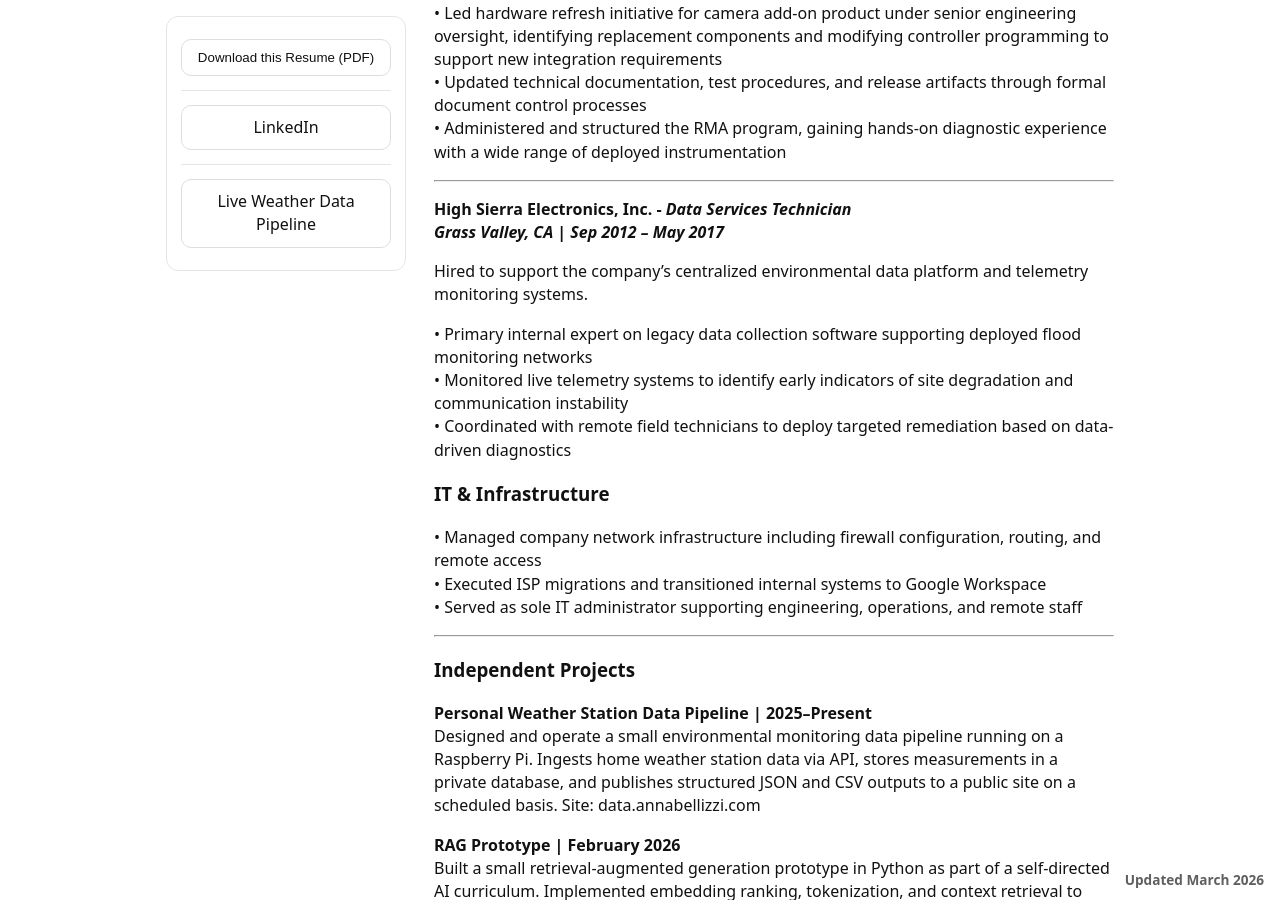
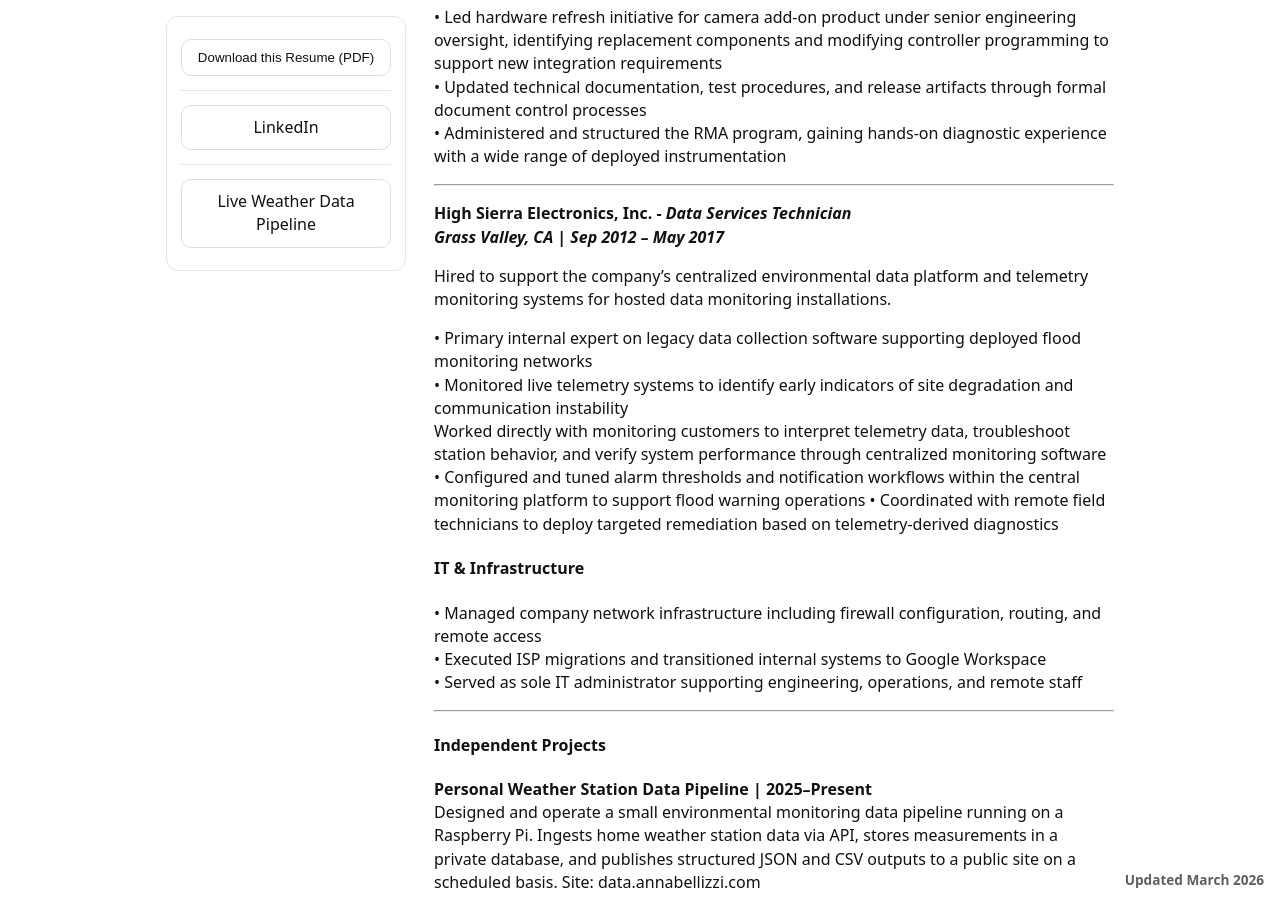
Before and after one commit to jostagirl/PublicResume, a Jekyll site: the page built from v/WWG/index.md, in a window 1280 px wide and 900 px high, scrolled down 1658 px. Built offline with Jekyll 4.4.1, drawn with Linux system fonts in a browser that asks for light colours; our own code applies the rules of GitHub Pages for plain Markdown files.

Commit message:
Publish resume site update

```diff
--- a/v/WWG/index.md
+++ b/v/WWG/index.md
@@ -26,13 +26,13 @@ Experienced working across the lifecycle of field monitoring systems — control
 
 Retained as a subject matter expert for legacy High Sierra flood telemetry systems following acquisition. Served as escalation point for complex failures affecting municipal flood warning infrastructure.
 
-### Technical Escalation & Operational Recovery
+#### Technical Escalation & Operational Recovery
 • Acted as go-to escalation resource for cross-layer failures spanning ALERT / ALERT2 telemetry networks, base stations, RF transport, cellular backhaul, and centralized data systems
 • Led recovery of a 300+ site municipal flood warning network operating at ~30% capacity, restoring operability to ~70% through telemetry analysis, configuration auditing, and coordinated field remediation
 • Developed structured deployment plans and diagnostic punchlists for remote field crews based on live telemetry system behavior
 • Forecasted component replacement needs using system data trends to improve repair efficiency and reduce unnecessary field visits
 
-### Configuration Governance & System Integrity
+#### Configuration Governance & System Integrity
 • Identified configuration drift and documentation inconsistencies across long-lived telemetry deployments where multiple hardware generations were in operation
 • Recognized and addressed template divergence in distributed monitoring systems where site-specific program modifications accumulate over time
 • Functioned as system-level release gate during manufacturing cycles, ensuring integrated validation prior to deployment
@@ -45,12 +45,12 @@ Retained as a subject matter expert for legacy High Sierra flood telemetry syste
 
 Advanced into a systems engineering role bridging hardware, telemetry infrastructure, and data systems across distributed flood monitoring networks.
 
-### Network Architecture & Controller Integration
+#### Network Architecture & Controller Integration
 • Configured and validated distributed ALERT2 Master / Remote controller hierarchies across several multi-site municipal monitoring systems.
 • Defined reporting cadence (timed, event-driven, command-driven) to ensure reliable telemetry propagation to base stations and centralized monitoring systems
 • Conducted system-level troubleshooting across transmitters, RF repeaters, cellular backhaul, municipal networks, and centralized data workflows
 
-### Engineering & Product Contribution
+#### Engineering & Product Contribution
 • Led hardware refresh initiative for camera add-on product under senior engineering oversight, identifying replacement components and modifying controller programming to support new integration requirements
 • Updated technical documentation, test procedures, and release artifacts through formal document control processes
 • Administered and structured the RMA program, gaining hands-on diagnostic experience with a wide range of deployed instrumentation
@@ -60,13 +60,15 @@ Advanced into a systems engineering role bridging hardware, telemetry infrastruc
 **High Sierra Electronics, Inc. -** ***Data Services Technician***
 ***Grass Valley, CA | Sep 2012 – May 2017***
 
-Hired to support the company’s centralized environmental data platform and telemetry monitoring systems.
+Hired to support the company’s centralized environmental data platform and telemetry monitoring systems for hosted data monitoring installations.
 
 • Primary internal expert on legacy data collection software supporting deployed flood monitoring networks
 • Monitored live telemetry systems to identify early indicators of site degradation and communication instability
-• Coordinated with remote field technicians to deploy targeted remediation based on data-driven diagnostics
+Worked directly with monitoring customers to interpret telemetry data, troubleshoot station behavior, and verify system performance through centralized monitoring software
+• Configured and tuned alarm thresholds and notification workflows within the central monitoring platform to support flood warning operations
+• Coordinated with remote field technicians to deploy targeted remediation based on telemetry-derived diagnostics
 
-### IT & Infrastructure
+#### IT & Infrastructure
 • Managed company network infrastructure including firewall configuration, routing, and remote access
 • Executed ISP migrations and transitioned internal systems to Google Workspace
 • Served as sole IT administrator supporting engineering, operations, and remote staff
@@ -74,7 +76,7 @@ Hired to support the company’s centralized environmental data platform and tel
 
 ---
 
-### Independent Projects
+#### Independent Projects
 
 **Personal Weather Station Data Pipeline | 2025–Present**
 Designed and operate a small environmental monitoring data pipeline running on a Raspberry Pi. Ingests home weather station data via API, stores measurements in a private database, and publishes structured JSON and CSV outputs to a public site on a scheduled basis.  Site: data.annabellizzi.com
```
